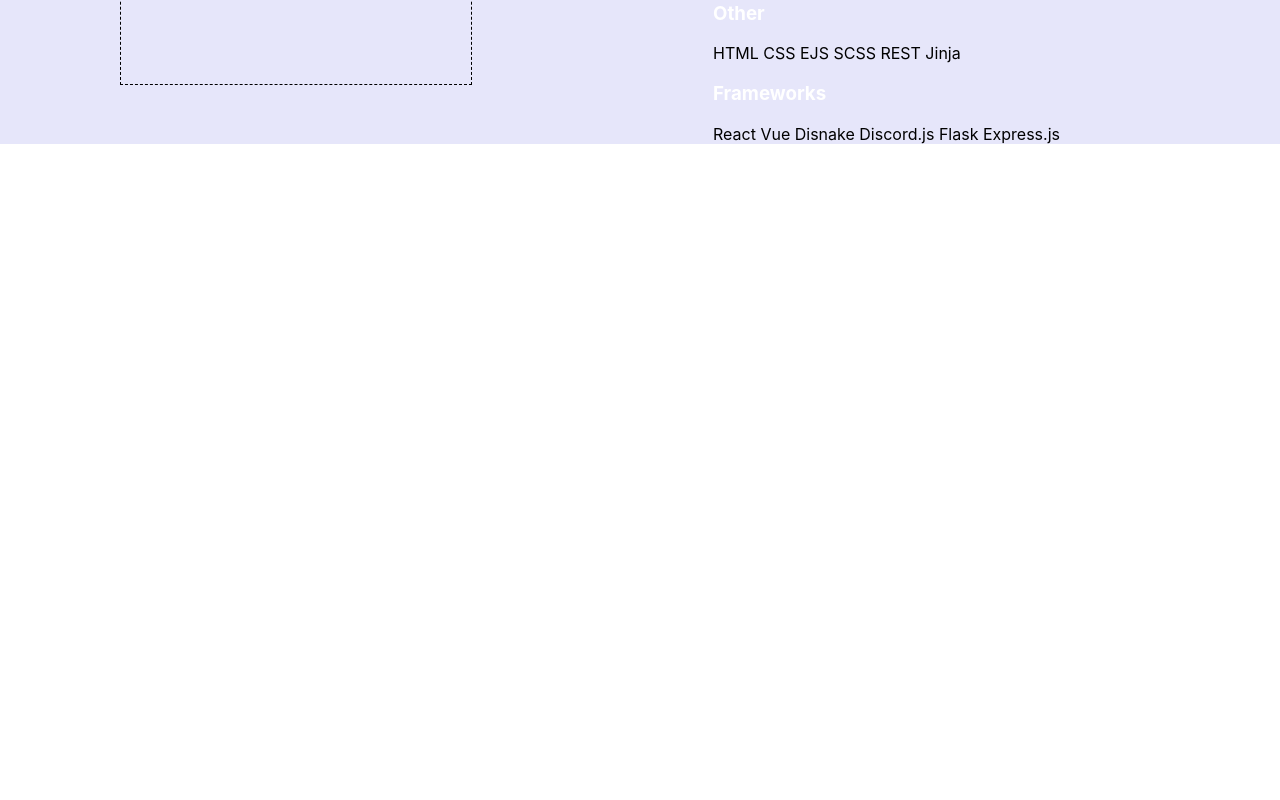
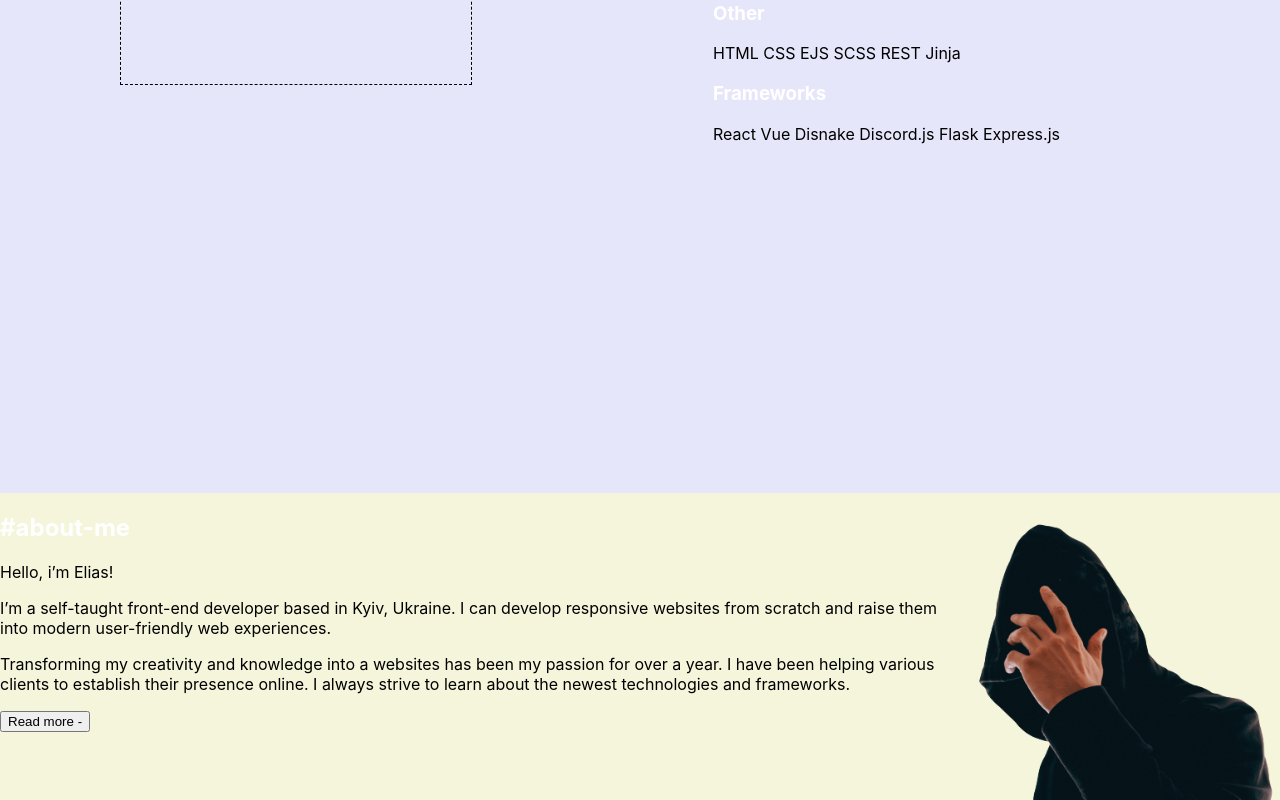
Before and after one commit to 89811421793/portfolio, a React app: page / in a window 1280 px wide. Shown: the part 2000-2800 px from the top of the page. Before the commit the page ends 2144 px from the top, so only its background shows below. Built offline with nearby package versions, Linux system fonts and the light colour scheme.

Commit message:
aboutme and contacts sections

```diff
--- a/src/App.tsx
+++ b/src/App.tsx
@@ -1,5 +1,7 @@
 import "./App.css";
 import { Header } from "./layout/header/Header";
+import { About } from "./layout/sections/about/About";
+import { Contacts } from "./layout/sections/contacts/Contacts";
 import { Main } from "./layout/sections/main/Main";
 import { Projects } from "./layout/sections/projects/Projects";
 import { Skills } from "./layout/sections/skills/Skills";
@@ -12,6 +14,8 @@ function App() {
       <Main/>
       <Projects/>
       <Skills/>
+      <About/>
+      <Contacts/>
     </div>
   );
 }
--- /dev/null
+++ b/src/layout/sections/about/About.tsx
@@ -0,0 +1,39 @@
+import React from "react";
+import styled from "styled-components";
+import { SectionTitle } from "../../../components/SectionTitle";
+import aboutimg from "../../../assets/images/AboutImg.png";
+
+export const About:React.FC = () => {
+  return (
+    <StyledAbout>
+      <div>
+        <SectionTitle>#about-me</SectionTitle>
+        <span>Hello, i’m Elias!</span>
+        <p>
+          I’m a self-taught front-end developer based in Kyiv, Ukraine. I can
+          develop responsive websites from scratch and raise them into modern
+          user-friendly web experiences.
+        </p>
+        <p>
+          Transforming my creativity and knowledge into a websites has been my
+          passion for over a year. I have been helping various clients to
+          establish their presence online. I always strive to learn about the
+          newest technologies and frameworks.
+        </p>
+        <button>Read more -</button>
+      </div>
+<AboutImage src={aboutimg} alt=''/>
+    </StyledAbout>
+  );
+};
+
+const StyledAbout = styled.section`
+  display:flex;
+  min-height: 50vh;
+  background-color: beige;
+`;
+
+const AboutImage = styled.img`
+width:339px;
+height:507px;
+`
--- /dev/null
+++ b/src/layout/sections/contacts/Contacts.jsx
@@ -0,0 +1,50 @@
+import React from "react";
+import styled from "styled-components";
+import { SectionTitle } from "../../../components/SectionTitle";
+import { Icon } from "../../../components/icon/Icon";
+import { FlexWrapper } from "../../../components/FlexWrapper";
+import { Container } from "../../../components/Container";
+
+export const Contacts = () => {
+  return (
+    <StyledContacts>
+        <Container>
+      <SectionTitle>#contacts</SectionTitle>
+      <FlexWrapper>
+        <p style={{maxWidth: "500px"}}>
+          I’m interested in freelance opportunities. However, if you have other
+          request or question, don’t hesitate to contact me
+        </p>
+        <MyContacts>
+          <span>Message me here</span>
+          <DiscordContact>
+            <Icon iconId={"discord"} />
+            <a href="">!Elias#3519</a>
+          </DiscordContact>
+          <EmailContact>
+            <Icon iconId={"email"} />
+            <a href="">elias@elias.me</a>
+          </EmailContact>
+        </MyContacts>
+      </FlexWrapper>
+      </Container>
+    </StyledContacts>
+  );
+};
+
+const StyledContacts = styled.section`
+  min-height: 40vh;
+  background-color: turquoise;
+`;
+
+const MyContacts = styled.div`
+  display: flex;
+  flex-direction: column;
+  align-items: center;
+  margin-left: 30px;
+  border: 3px solid rgb(171, 178, 191);
+`;
+
+const DiscordContact = styled.div``;
+
+const EmailContact = styled.div``;
--- a/src/layout/sections/main/Main.tsx
+++ b/src/layout/sections/main/Main.tsx
@@ -19,18 +19,29 @@ export const Main: React.FC = () => {
         </div>
         <figure>
           <MainImage src={mainimg} alt="" />
-        <figcaption style={{border:"2px solid #ABB2BF", padding: 8}}>
-            <span style={{display:'inline-block', width:"20px",height:20,backgroundColor: 'crimson',marginRight: 5}}></span>
-            Currently working on <span style={{color:"#FFF"}}>Portfolio</span>
+          <figcaption style={{ border: "2px solid #ABB2BF", padding: 8 }}>
+            <span
+              style={{
+                display: "inline-block",
+                width: "20px",
+                height: 20,
+                backgroundColor: "crimson",
+                marginRight: 5,
+              }}
+            ></span>
+            Currently working on{" "}
+            <span style={{ color: "#FFF" }}>Portfolio</span>
           </figcaption>
         </figure>
-
       </FlexWrapper>
       <Quotation>
-<p style={{border: "2px solid #ABB2BF"}}>With great power comes great electricity bill</p>
-<Cite><span>- Dr. Who</span></Cite>
+        <p style={{ border: "2px solid #ABB2BF" }}>
+          With great power comes great electricity bill
+        </p>
+        <Cite>
+          <span>- Dr. Who</span>
+        </Cite>
       </Quotation>
-
     </StyledMain>
   );
 };
@@ -39,7 +50,6 @@ const StyledMain = styled.section`
   min-height: 100vh;
   background-color: moccasin;
 `;
-
 
 const MainImage = styled.img`
   width: 457px;
@@ -57,12 +67,11 @@ max-width: 712px;
 
   &: before {
     position: absolute;
+  }
+`;
 
-}
-`
-
-const Cite= styled.cite`
-border: 2px solid #ABB2BF;
+const Cite = styled.cite`
+  border: 2px solid #abb2bf;
   padding: 16px;
   font-style: normal;
-`
+`;
--- a/src/layout/sections/skills/Skills.tsx
+++ b/src/layout/sections/skills/Skills.tsx
@@ -32,7 +32,7 @@ export const Skills: React.FC = () => {
 };
 
 const StyledSkills = styled.section`
-  min-height: 30vh;
+  min-height: 100vh;
   background-color: lavender;
 `;
 
```
Also changed, not shown: src/assets/images/AboutImg.png (renamed from src/assets/images/Image-1.png). Lines whose indentation alone changed are shown as unchanged.
